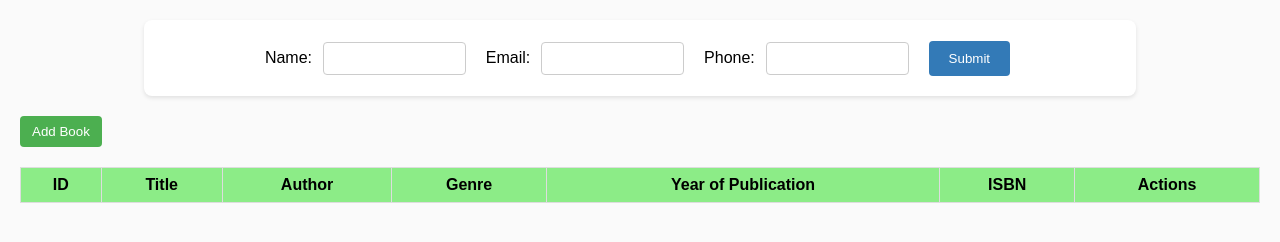
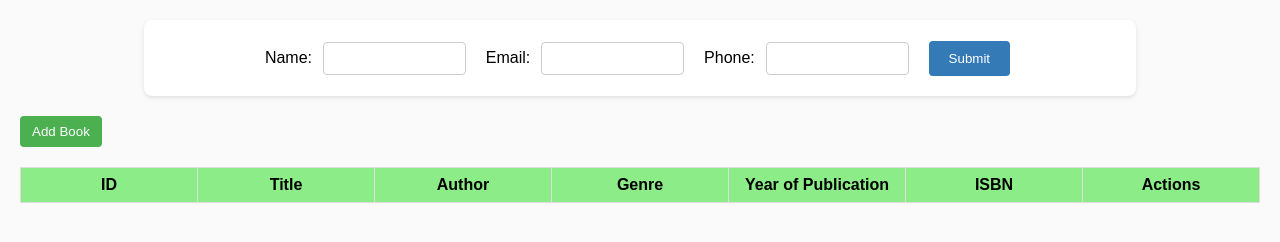
Before and after one commit to H-S-RATHI/Book-Donate-Prj, a website: page public/index.html in a window 1280 px wide. Drawn offline with Linux system fonts and the light colour scheme; no server answers.

Commit message:
table layout fixed

```diff
--- a/public/styles.css
+++ b/public/styles.css
@@ -69,20 +69,26 @@ button:hover {
 }
 
 /* Table Styles */
+
 table {
   border-collapse: collapse;
   width: 100%;
   margin-top: 20px;
+  table-layout: fixed; /* Fixes table layout */
 }
 table th {
   background-color: #8cec87;
 }
 
+/* Set a fixed width for table cells */
 table th,
 table td {
   border: 1px solid #ddd;
   padding: 8px;
   text-align: center;
+  width: 100px; /* Adjust as needed */
+  overflow: hidden; /* Hide overflowing content */
+  white-space: nowrap; /* Prevent line breaks */
 }
 
 button {
```
